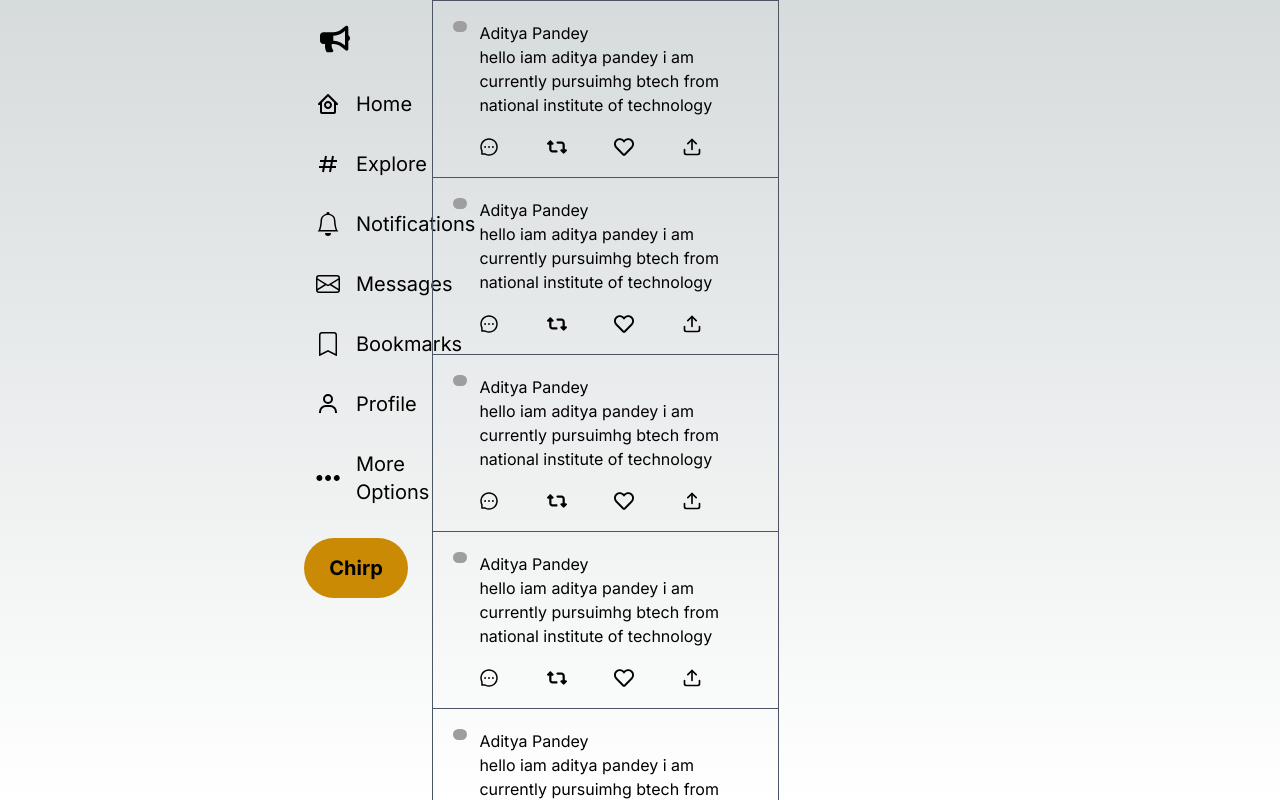
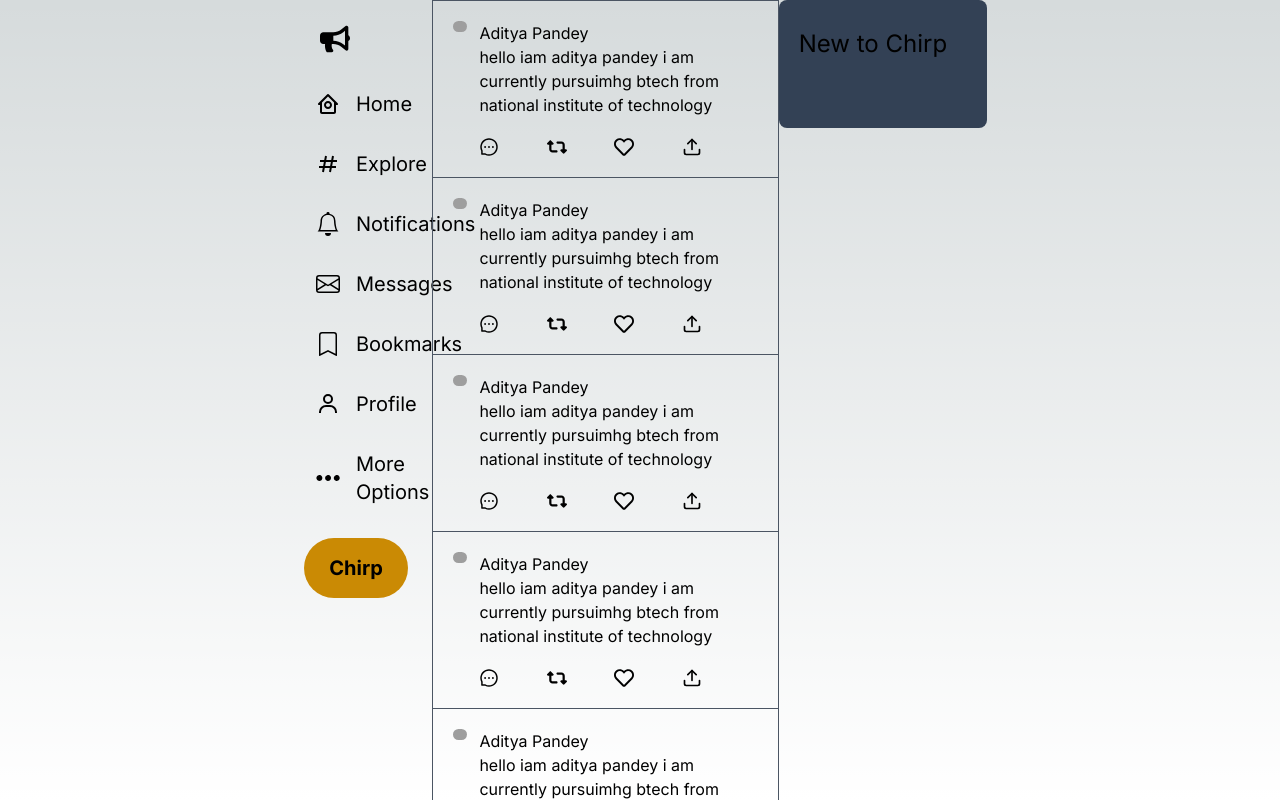
Before and after one commit to adityapandey51/Chirp, a Next.js app: page / in a window 1280 px wide. Built offline with nearby package versions, Linux system fonts and the light colour scheme; grey boxes are pictures that could not be loaded.

Commit message:
Added login with Google

```diff
--- a/app/layout.tsx
+++ b/app/layout.tsx
@@ -1,6 +1,7 @@
 import type { Metadata } from "next";
 import { Inter } from "next/font/google";
 import "./globals.css";
+import { GoogleOAuthProvider } from '@react-oauth/google';
 
 const inter = Inter({ subsets: ["latin"] });
 
@@ -16,7 +17,9 @@ export default function RootLayout({
 }>) {
   return (
     <html lang="en">
-      <body className={inter.className}>{children}</body>
+      <GoogleOAuthProvider clientId="786323574832-gevus1bus9v1qe816ce478q2fgjiopae.apps.googleusercontent.com">
+        <body className={inter.className}>{children}</body>
+      </GoogleOAuthProvider>
     </html>
   );
 }
--- a/app/page.tsx
+++ b/app/page.tsx
@@ -3,6 +3,8 @@ import {BiHomeCircle,BiHash,BiUser} from "react-icons/bi"
 import {BsBell, BsEnvelope, BsBookmark} from "react-icons/bs"
 import FeedCard from "@/components/FeedCard";
 import { SlOptions } from "react-icons/sl";
+import {GoogleLogin} from "@react-oauth/google"
+import { LoginButton } from "@/components/login";
 
 interface SideBarButton {
   title: string;
@@ -80,7 +82,9 @@ export default function Home() {
           <FeedCard/>
 
         </div>
-        <div className="col-span-3"></div>
+        <div className="col-span-3">
+          <LoginButton/>
+        </div>
       </div>
     </div>
   );
--- /dev/null
+++ b/components/login.tsx
@@ -0,0 +1,15 @@
+"use client"
+import {CredentialResponse, GoogleLogin} from "@react-oauth/google"
+import { useCallback } from "react"
+
+export const LoginButton=()=>{
+    const handleLoginWithGoogle=useCallback((cred:CredentialResponse)=>{
+
+    },[])
+    return (
+        <div className="p-5 bg-slate-700 rounded-lg">
+            <h1 className="my-2 text-2xl">New to Chirp</h1>
+            <GoogleLogin onSuccess={(cred)=>console.log(cred)}/>
+        </div>
+    )
+}
--- a/package.json
+++ b/package.json
@@ -9,6 +9,7 @@
     "lint": "next lint"
   },
   "dependencies": {
+    "@react-oauth/google": "^0.12.1",
     "next": "14.2.5",
     "react": "^18",
     "react-dom": "^18",
```
Also changed, not shown: 2 other files (tests, documents, lock files or other folders).
